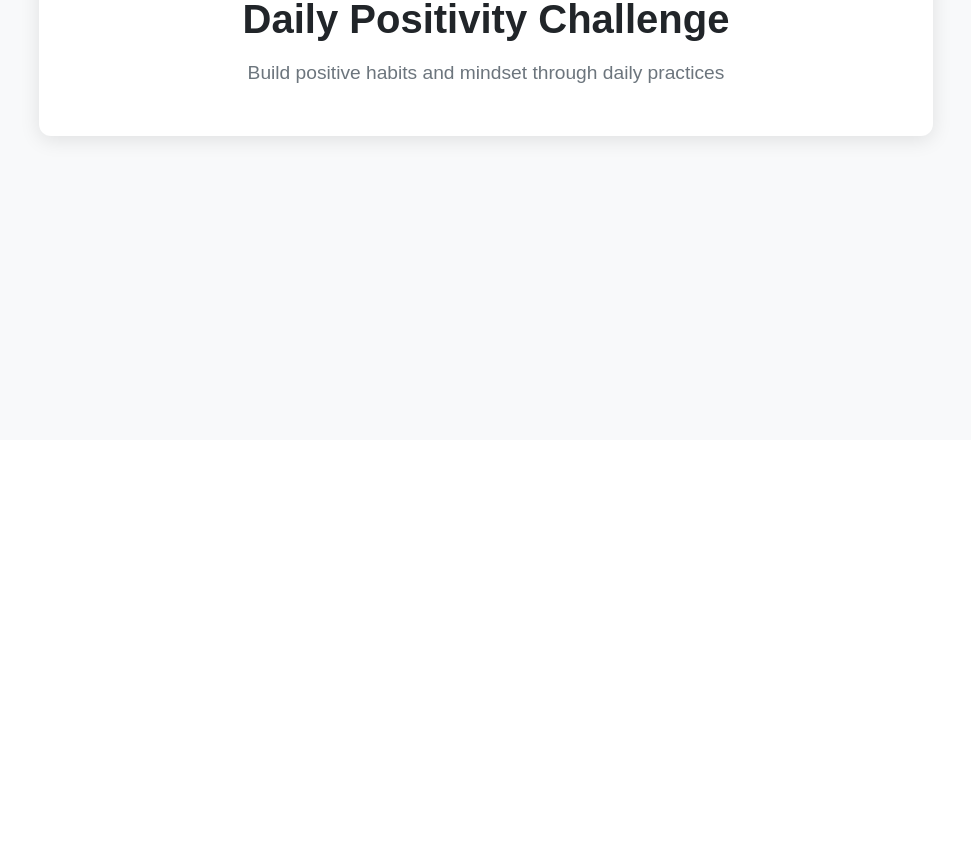
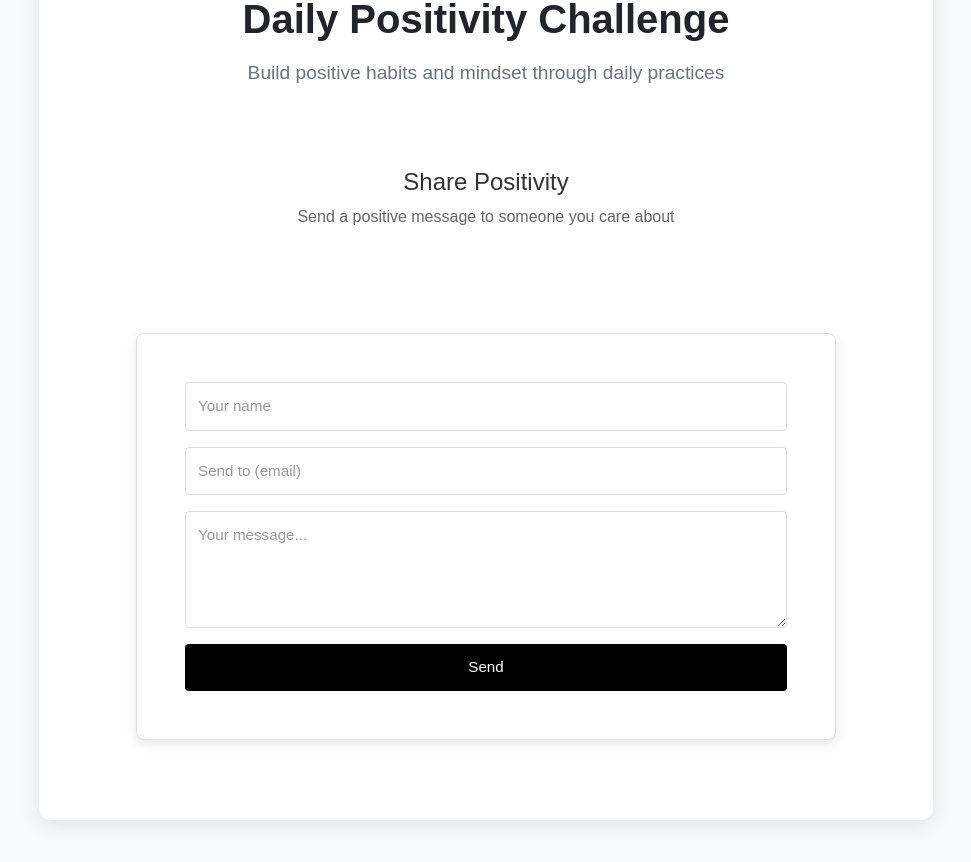
Before and after one commit to MonashJeremia/SafeSpace, a Vue app: page /guides/daily-positivity in a window 1280 px wide. Shown: the part 360-1222 px from the top of the page, without its empty margins (154-1125 px from the left). Before the commit the page ends 800 px from the top, so only its background shows below. Built offline with nearby package versions, Linux system fonts and the light colour scheme; no server answers.

Commit message:
feat: add positivity email feature with form and styling in Daily Positivity View

```diff
--- a/src/views/guides/DailyPositivityView.vue
+++ b/src/views/guides/DailyPositivityView.vue
@@ -12,6 +12,70 @@
                 <h1 class="page-title">Daily Positivity Challenge</h1>
                 <p class="page-subtitle">Build positive habits and mindset through daily practices</p>
               </div>
+
+              <!-- Challenge Description -->
+              <div class="challenge-section mt-5">
+                <h2 class="section-title">Share Positivity</h2>
+                <p class="challenge-text">
+                  Send a positive message to someone you care about
+                </p>
+              </div>
+
+              <!-- Email Form Section -->
+              <div class="email-form-section mt-4">
+                <div class="form-card">
+                  <!-- Success Message -->
+                  <div v-if="showSuccess" class="success-msg">
+                    ✓ Message sent
+                  </div>
+
+                  <!-- Error Message -->
+                  <div v-if="showError" class="error-msg">
+                    {{ errorMessage }}
+                  </div>
+
+                  <form @submit.prevent="sendEmail">
+                    <div class="mb-3">
+                      <input
+                        type="text"
+                        class="form-control"
+                        v-model="senderName"
+                        placeholder="Your name"
+                        required
+                      />
+                    </div>
+
+                    <div class="mb-3">
+                      <input
+                        type="email"
+                        class="form-control"
+                        v-model="recipientEmail"
+                        placeholder="Send to (email)"
+                        required
+                      />
+                    </div>
+
+                    <div class="mb-3">
+                      <textarea
+                        class="form-control"
+                        v-model="message"
+                        rows="4"
+                        placeholder="Your message..."
+                        required
+                        maxlength="500"
+                      ></textarea>
+                    </div>
+
+                    <button
+                      type="submit"
+                      class="btn-send"
+                      :disabled="isSending"
+                    >
+                      {{ isSending ? 'Sending...' : 'Send' }}
+                    </button>
+                  </form>
+                </div>
+              </div>
             </div>
           </div>
         </div>
@@ -21,12 +85,68 @@
 </template>
 
 <script>
+import { ref } from 'vue'
+import axios from 'axios'
 import MainHeader from '../../components/MainHeader.vue'
+import config from '../../config/environment.js'
 
 export default {
   name: 'DailyPositivityView',
   components: {
     MainHeader
+  },
+  setup() {
+    const senderName = ref('')
+    const recipientEmail = ref('')
+    const message = ref('')
+    const isSending = ref(false)
+    const showSuccess = ref(false)
+    const showError = ref(false)
+    const errorMessage = ref('')
+
+    const sendEmail = async () => {
+      try {
+        isSending.value = true
+        showSuccess.value = false
+        showError.value = false
+
+        const apiUrl = config.api.baseUrl || 'http://localhost:3000'
+
+        await axios.post(`${apiUrl}/api/send-positivity-email`, {
+          to: recipientEmail.value,
+          message: message.value,
+          senderName: senderName.value
+        })
+
+        showSuccess.value = true
+        senderName.value = ''
+        recipientEmail.value = ''
+        message.value = ''
+
+        setTimeout(() => {
+          showSuccess.value = false
+        }, 3000)
+      } catch (error) {
+        showError.value = true
+        errorMessage.value = 'Failed to send. Please try again.'
+        setTimeout(() => {
+          showError.value = false
+        }, 3000)
+      } finally {
+        isSending.value = false
+      }
+    }
+
+    return {
+      senderName,
+      recipientEmail,
+      message,
+      isSending,
+      showSuccess,
+      showError,
+      errorMessage,
+      sendEmail
+    }
   }
 }
 </script>
@@ -61,5 +181,95 @@ export default {
   margin: 0;
 }
 
+.challenge-section {
+  padding: 2rem 0;
+  text-align: center;
+}
 
+.section-title {
+  font-size: 1.5rem;
+  font-weight: 500;
+  color: #333;
+  margin-bottom: 0.5rem;
+}
+
+.challenge-text {
+  font-size: 1rem;
+  color: #666;
+}
+
+.email-form-section {
+  padding: 2rem 0;
+}
+
+.form-card {
+  background: white;
+  border: 1px solid #e0e0e0;
+  border-radius: 8px;
+  padding: 3rem;
+  max-width: 700px;
+  margin: 0 auto;
+  box-shadow: 0 4px 12px rgba(0, 0, 0, 0.1);
+}
+
+.form-control {
+  border: 1px solid #ddd;
+  border-radius: 4px;
+  padding: 0.75rem;
+  font-size: 0.95rem;
+  width: 100%;
+  transition: border 0.2s;
+}
+
+.form-control:focus {
+  outline: none;
+  border-color: #667eea;
+}
+
+.form-control::placeholder {
+  color: #999;
+}
+
+.btn-send {
+  width: 100%;
+  background: #000;
+  color: white;
+  border: none;
+  padding: 0.75rem;
+  font-size: 0.95rem;
+  font-weight: 500;
+  border-radius: 4px;
+  cursor: pointer;
+  transition: background 0.2s;
+}
+
+.btn-send:hover:not(:disabled) {
+  background: #333;
+}
+
+.btn-send:disabled {
+  opacity: 0.6;
+  cursor: not-allowed;
+}
+
+.success-msg,
+.error-msg {
+  padding: 0.75rem;
+  border-radius: 4px;
+  margin-bottom: 1rem;
+  font-size: 0.9rem;
+  text-align: center;
+}
+
+.success-msg {
+  background: #d4edda;
+  color: #155724;
+  border: 1px solid #c3e6cb;
+}
+
+.error-msg {
+  background: #f8d7da;
+  color: #721c24;
+  border: 1px solid #f5c6cb;
+}
 </style>
```
Also changed, not shown: server.js (+58 -0 lines).
